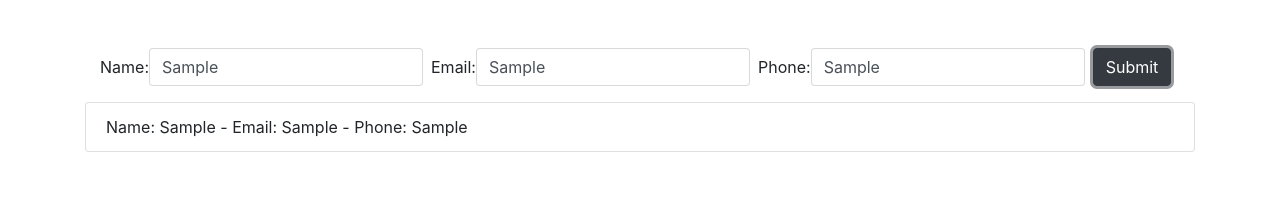
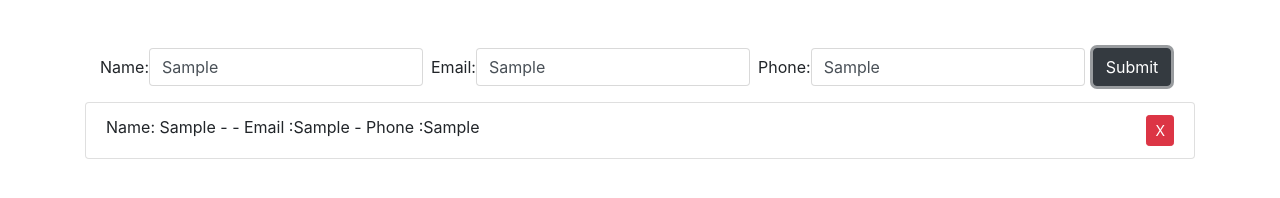
Before and after one commit to kamalesh5112000/WebBasics, a plain HTML site: page localStorage.html in a window 1280 px wide. Both pictures are taken after typing "Sample", "Sample", "Sample" into the empty fields and a click on the input "Submit". Drawn offline with nearby package versions, Linux system fonts and the light colour scheme.

Commit message:
localStorage commit

```diff
--- a/localStorage.js
+++ b/localStorage.js
@@ -2,7 +2,7 @@ var form = document.getElementById('addForm');
 var newitem = document.getElementById('items');
 form.addEventListener('submit',submitForm);
 
-
+newitem.addEventListener('click',delitem)
 function submitForm(e){
     e.preventDefault();
     var nam=document.getElementById('name');
@@ -19,8 +19,31 @@ function submitForm(e){
     var li=document.createElement('li');
     li.className='list-group-item';
     li.appendChild(document.createTextNode("Name: " + nam.value +" - "));
-    li.appendChild(document.createTextNode("Email: " + email.value +" - "));
-    li.appendChild(document.createTextNode("Phone: " + phone.value));
+    li.appendChild(document.createTextNode(" - Email :"));
+    li.appendChild(document.createTextNode(email.value));
+    li.appendChild(document.createTextNode(" - Phone :"));
+    li.appendChild(document.createTextNode(phone.value));
+    var del=document.createElement('button');
+    del.id='deleteBtn'
+    del.className='btn btn-danger btn-sm float-right delete';
+
+    del.appendChild(document.createTextNode('X'));
+    li.appendChild(del)
     newitem.appendChild(li);
 
 }
+
+function delitem(e){
+
+    if(e.target.classList.contains('delete')){
+        if(confirm("Are you Sure?")){
+            var li=e.target.parentElement;
+            var deletitem=li.childNodes[2].textContent;
+            newitem.removeChild(li)
+            localStorage.removeItem(deletitem)
+
+            console.log()
+
+        }
+    }
+}
```
Also changed, not shown: localStorage.html (line endings or trailing spaces).
